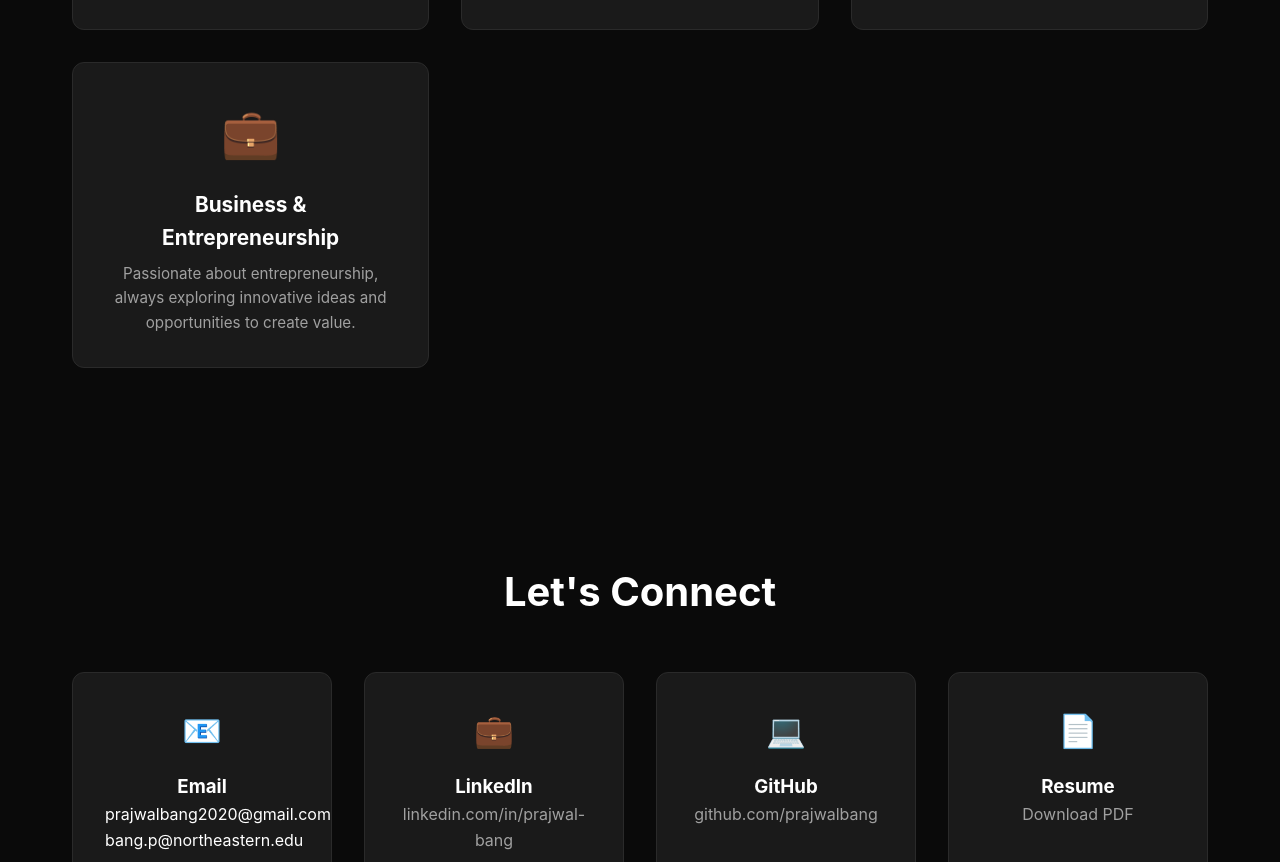
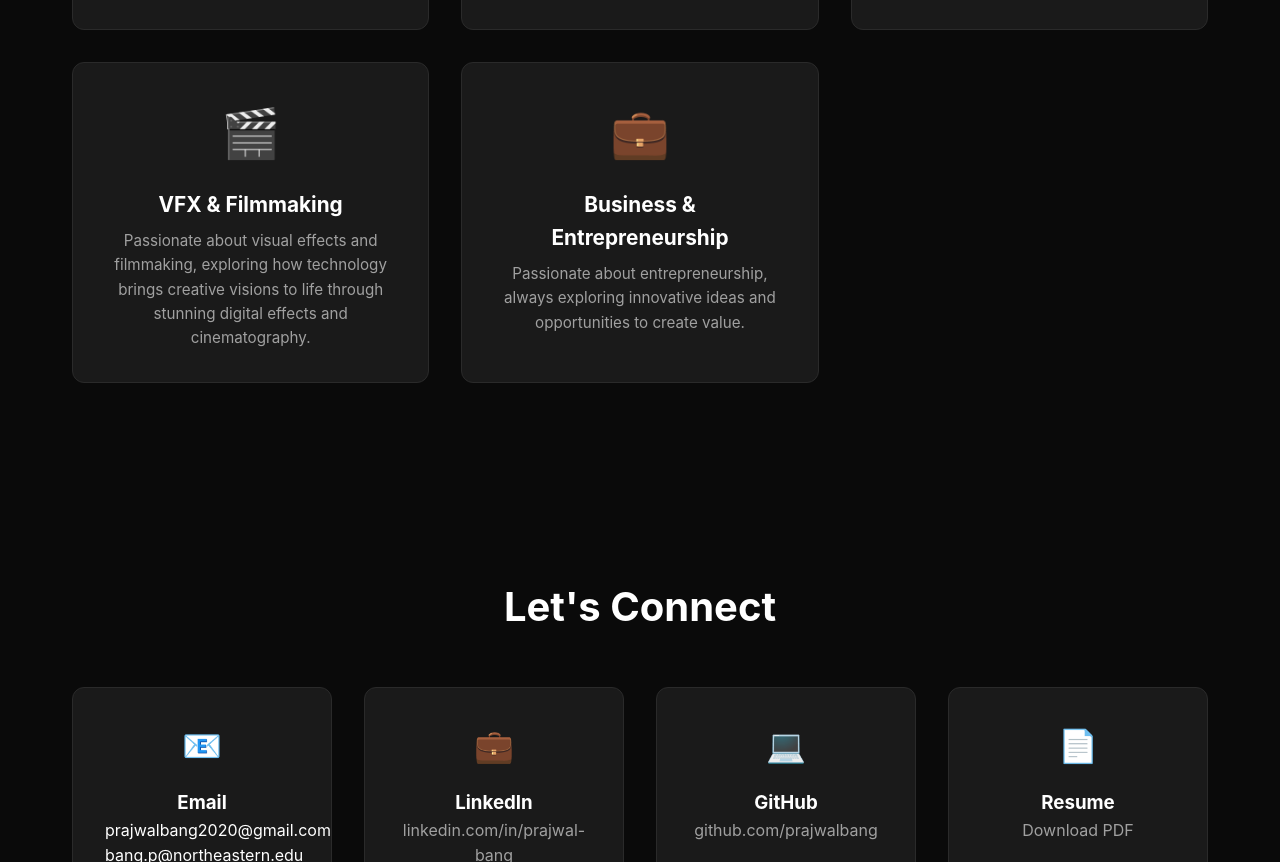
Before and after one commit to prajwalbang/Prajwal-Bang-Portfolio-Website, a plain HTML site: page index.html in a window 1280 px wide. Shown: the part 6609-7471 px from the top of the page. Drawn offline with Linux system fonts and the light colour scheme.

Commit message:
Update index.html

```diff
--- a/index.html
+++ b/index.html
@@ -1144,6 +1144,13 @@
                     </p>
                 </div>
                 <div class="interest-card">
+                <div class="interest-icon">🎬</div>
+                <h3 class="interest-title">VFX & Filmmaking</h3>
+                <p class="interest-description">
+                   Passionate about visual effects and filmmaking, exploring how technology brings creative visions to life through stunning digital effects and cinematography.
+                </p>
+                </div>
+                <div class="interest-card">
                     <div class="interest-icon">💼</div>
                     <h3 class="interest-title">Business & Entrepreneurship</h3>
                     <p class="interest-description">
@@ -1182,7 +1189,7 @@
                 <div class="contact-card">
                     <div class="contact-icon">📄</div>
                     <h3>Resume</h3>
-                    <a href="https://raw.githubusercontent.com/prajwalbang/Portfolio-Website/blob/main/Prajwal%20Bang%20Resume.pdf" target="_blank" rel="noopener noreferrer" style="color: var(--text-secondary); text-decoration: none;">
+                        <a href="https://github.com/prajwalbang/Portfolio-Website/raw/main/Prajwal%20Bang%20Resume.pdf" target="_blank" rel="noopener noreferrer" style="color: var(--text-secondary); text-decoration: none;">
                         <p class="text-secondary">Download PDF</p>
                     </a>
                 </div>
```
